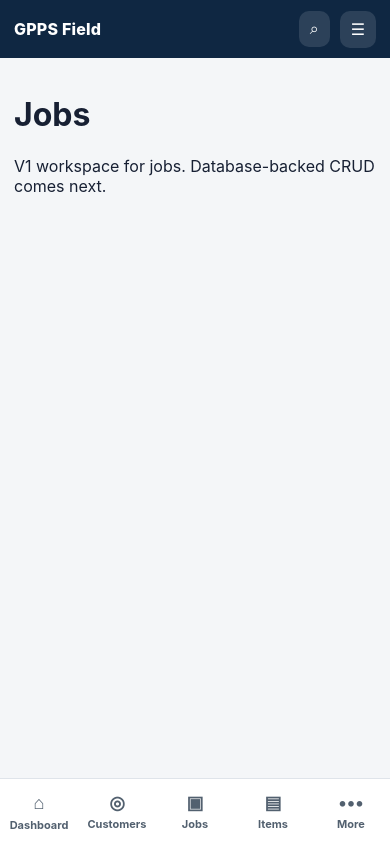
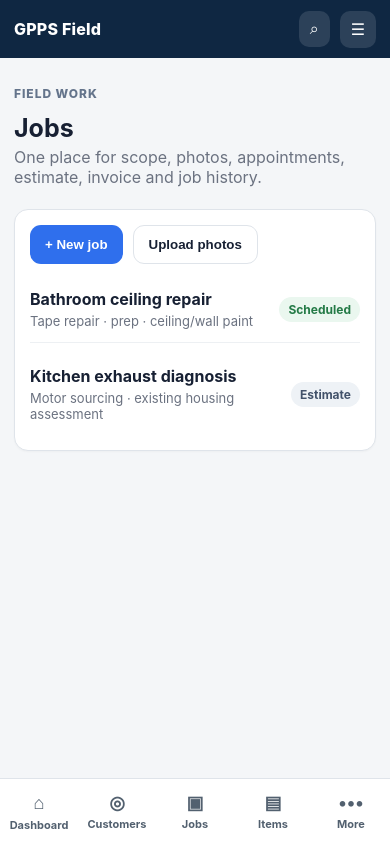
Before and after one commit to Nobugawa/GPPSApp-OA, a Next.js app: page /jobs in a window 390 px wide. Built offline with nearby package versions, Linux system fonts and the light colour scheme.

Commit message:
Build mobile-first GPPS field UI and Supabase foundation

```diff
--- a/src/app/jobs/page.tsx
+++ b/src/app/jobs/page.tsx
@@ -1 +1,14 @@
-export default function Page(){return <div><h1>Jobs</h1><p>V1 workspace for jobs. Database-backed CRUD comes next.</p></div>}
+export default function Jobs(){
+  return <div>
+    <p className="kicker">Field work</p>
+    <h1 className="page-title">Jobs</h1>
+    <p className="subtitle">One place for scope, photos, appointments, estimate, invoice and job history.</p>
+    <div className="card">
+      <div className="actions"><button className="btn btn-primary">+ New job</button><button className="btn btn-secondary">Upload photos</button></div>
+      <div className="list" style={{marginTop:12}}>
+        <div className="list-item"><div><div className="primary">Bathroom ceiling repair</div><div className="secondary">Tape repair · prep · ceiling/wall paint</div></div><span className="badge success">Scheduled</span></div>
+        <div className="list-item"><div><div className="primary">Kitchen exhaust diagnosis</div><div className="secondary">Motor sourcing · existing housing assessment</div></div><span className="badge">Estimate</span></div>
+      </div>
+    </div>
+  </div>
+}
```
